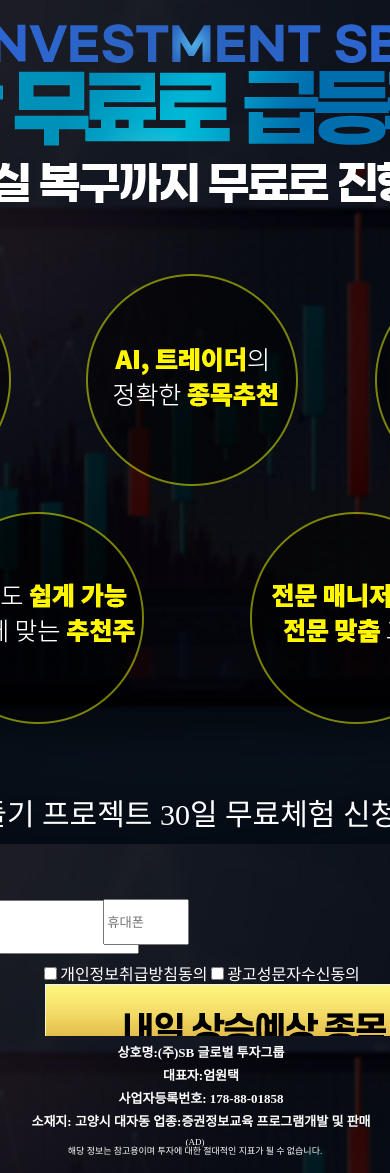
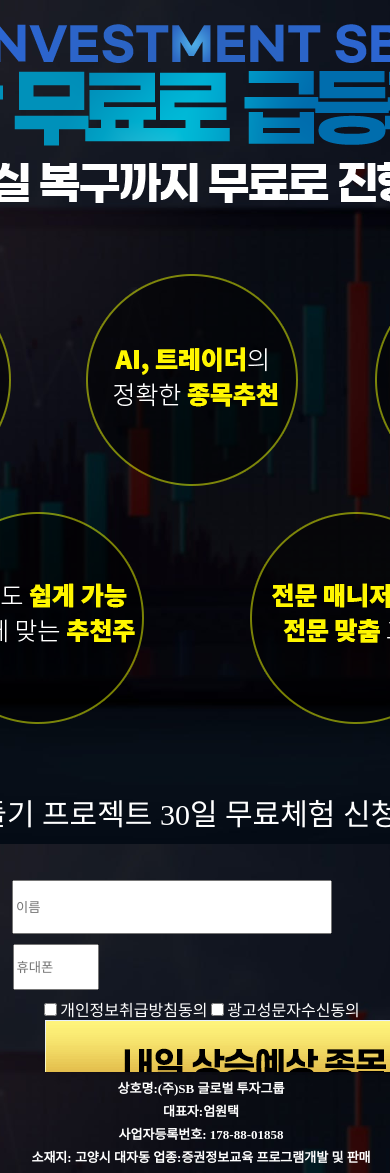
Before and after one commit to euntti/newstest, a React (Create React App) app: page / in a window 390 px wide. Shown: the top 1173 px of the page. Built offline with nearby package versions, Linux system fonts and the light colour scheme; no server answers.

Commit message:
모뱌앨박스두줄

```diff
--- a/src/App.css
+++ b/src/App.css
@@ -234,21 +234,20 @@ table {
   .nameArea{
     display: flex;
   }
-  .namephone{
-    display: flex;
-  }
+
   .namephone {
     /* background-color: red; */
     width: 50%;
     margin-top: 20px;
-    display: flex;
+    margin-bottom: 10px;
+    display: block;
     justify-content: center;
   }
   .namephone input {
     width: 80vw;
   }
   .App .phone {
-    display: flex;
+    display: block;
     flex-direction: row;
     /* background-color:red; */
   }
```
